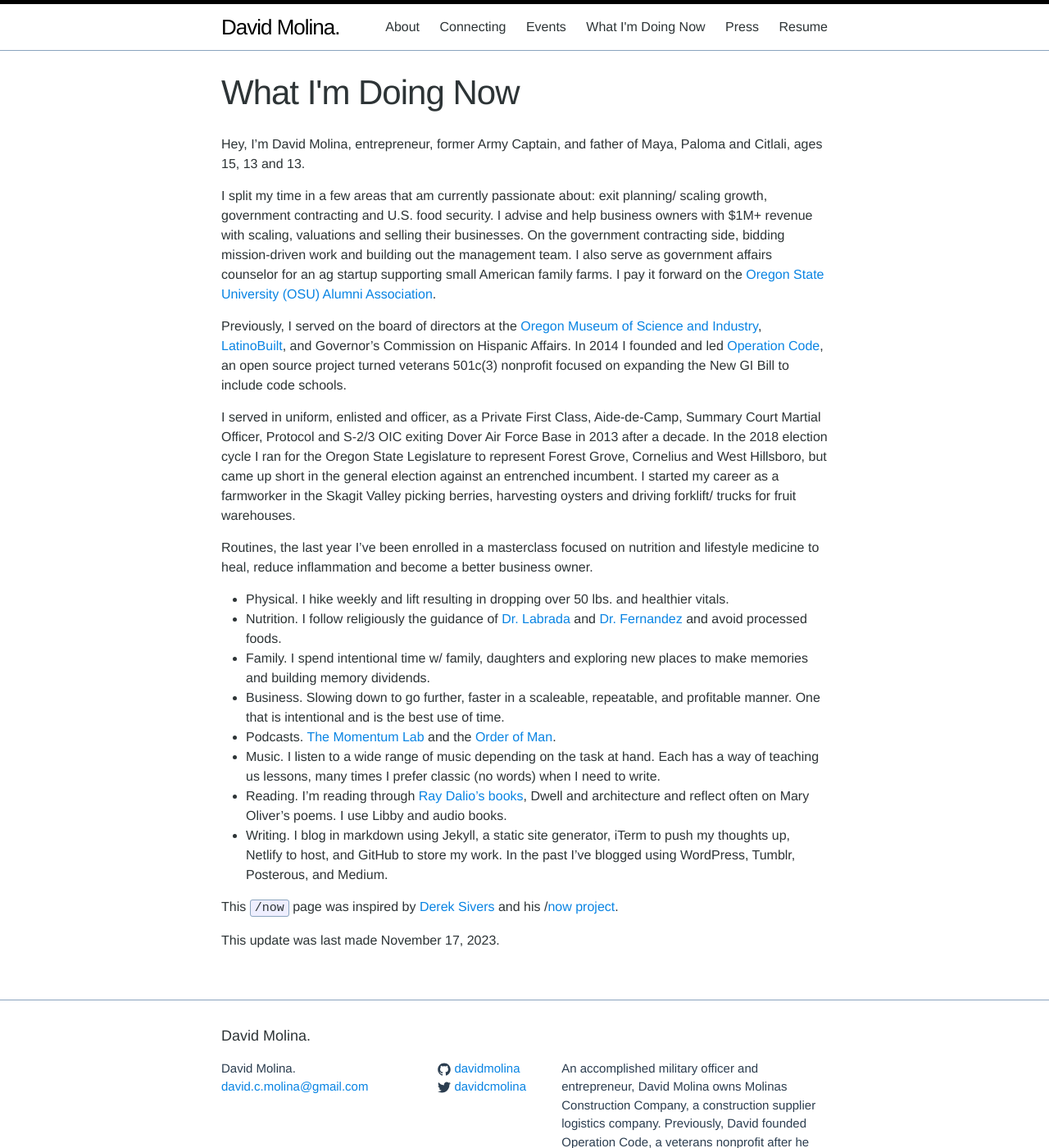
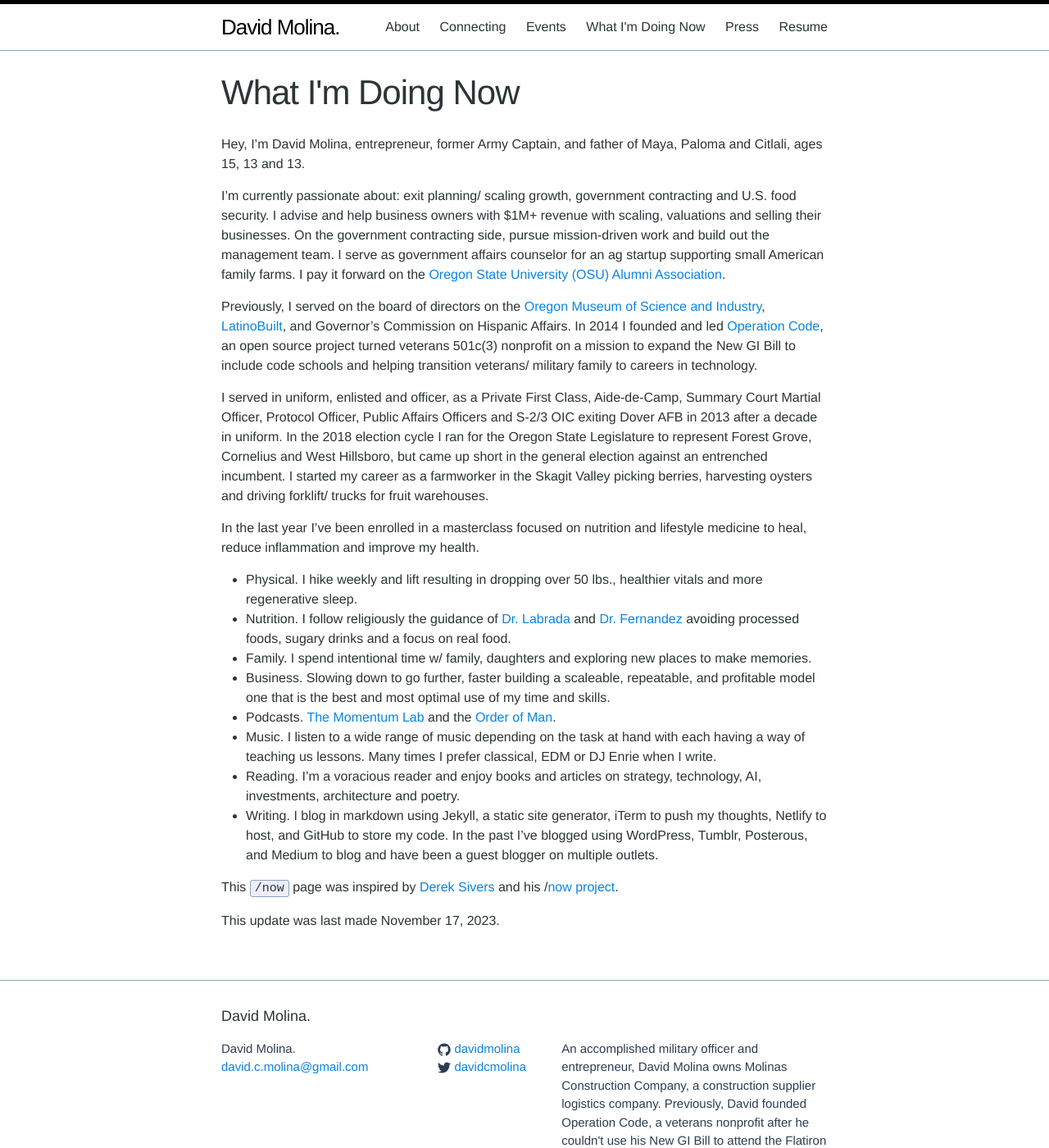
Before and after one commit to davidmolina/davidmolina.github.io, a Jekyll site: the page built from now.md, in a window 1280 px wide and 1400 px high. Shown: the whole window at 82% size. Built offline with Jekyll 4.4.1, drawn with Linux system fonts in a browser that asks for light colours.

Commit message:
fix /now typos

```diff
--- a/_posts/2010-04-28-a-commissioner-driven-commission-the-dalles-oregon.markdown
+++ b/_posts/2010-04-28-a-commissioner-driven-commission-the-dalles-oregon.markdown
@@ -16,6 +16,6 @@
 
 ---
 
-*Commissioner David Molina is an entrepreneur, blogger and Army Officer who was appointed by Governor Ted Kulongoski and has served on the Commission since April 2006 and as Vice Chair from July 1, 2008 to July 16, 2009.*
+*Commissioner David Molina, a small business owner and entrepreneur, was appointed by Governor Ted Kulongoski and has served on the Commission since April 2006 and as Vice Chair from July 1, 2008 to July 16, 2009. Molina earned a B.A. in Political Science and Officer Commission in Infantry from Oregon State University.*
 
 [Originally posted on Posterous](http://molina.posterous.com/)
--- a/now.md
+++ b/now.md
@@ -7,21 +7,21 @@ permalink: /now/
 
 Hey, I'm David Molina, entrepreneur, former Army Captain, and father of Maya, Paloma and Citlali, ages 15, 13 and 13.
 
-I split my time in a few areas that am currently passionate about: exit planning/ scaling growth, government contracting and U.S. food security. I advise and help business owners with $1M+ revenue with scaling, valuations and selling their businesses. On the government contracting side, bidding mission-driven work and building out the management team. I also serve as government affairs counselor for an ag startup supporting small American family farms. I pay it forward on the [Oregon State University (OSU) Alumni Association](https://fororegonstate.org/).
+I'm currently passionate about: exit planning/ scaling growth, government contracting and U.S. food security. I advise and help business owners with $1M+ revenue with scaling, valuations and selling their businesses. On the government contracting side, pursue mission-driven work and build out the management team. I serve as government affairs counselor for an ag startup supporting small American family farms. I pay it forward on the [Oregon State University (OSU) Alumni Association](https://fororegonstate.org/).
 
-Previously, I served on the board of directors at the [Oregon Museum of Science and Industry](https://omsi.edu/), [LatinoBuilt](https://latinobuilt.org/), and Governor's Commission on Hispanic Affairs. In 2014 I founded and led [Operation Code](https://www.operationcode.org), an open source project turned veterans 501c(3) nonprofit focused on expanding the New GI Bill to include code schools.
+Previously, I served on the board of directors on the [Oregon Museum of Science and Industry](https://omsi.edu/), [LatinoBuilt](https://latinobuilt.org/), and Governor's Commission on Hispanic Affairs. In 2014 I founded and led [Operation Code](https://www.operationcode.org), an open source project turned veterans 501c(3) nonprofit on a mission to expand the New GI Bill to include code schools and helping transition veterans/ military family to careers in technology.
 
-I served in uniform, enlisted and officer, as a Private First Class, Aide-de-Camp, Summary Court Martial Officer, Protocol and S-2/3 OIC exiting Dover Air Force Base in 2013 after a decade. In the 2018 election cycle I ran for the Oregon State Legislature to represent Forest Grove, Cornelius and West Hillsboro, but came up short in the general election against an entrenched incumbent. I started my career as a farmworker in the Skagit Valley picking berries, harvesting oysters and driving forklift/ trucks for fruit warehouses.
+I served in uniform, enlisted and officer, as a Private First Class, Aide-de-Camp, Summary Court Martial Officer, Protocol Officer, Public Affairs Officers and S-2/3 OIC exiting Dover AFB in 2013 after a decade in uniform. In the 2018 election cycle I ran for the Oregon State Legislature to represent Forest Grove, Cornelius and West Hillsboro, but came up short in the general election against an entrenched incumbent. I started my career as a farmworker in the Skagit Valley picking berries, harvesting oysters and driving forklift/ trucks for fruit warehouses.
 
-Routines, the last year I've been enrolled in a masterclass focused on nutrition and lifestyle medicine to heal, reduce inflammation and become a better business owner.
-- Physical. I hike weekly and lift resulting in dropping over 50 lbs. and healthier vitals.
-- Nutrition. I follow religiously the guidance of [Dr. Labrada](https://www.facebook.com/DiabetesDrLabradanutr/) and [Dr. Fernandez](https://www.facebook.com/Dr.EduardoFernandez) and avoid processed foods.
-- Family. I spend intentional time w/ family, daughters and exploring new places to make memories and building memory dividends.
-- Business. Slowing down to go further, faster in a scaleable, repeatable, and profitable manner. One that is intentional and is the best use of time.
+In the last year I've been enrolled in a masterclass focused on nutrition and lifestyle medicine to heal, reduce inflammation and improve my health.
+- Physical. I hike weekly and lift resulting in dropping over 50 lbs., healthier vitals and more regenerative sleep.
+- Nutrition. I follow religiously the guidance of [Dr. Labrada](https://www.facebook.com/DiabetesDrLabradanutr/) and [Dr. Fernandez](https://www.facebook.com/Dr.EduardoFernandez) avoiding processed foods, sugary drinks and a focus on real food.
+- Family. I spend intentional time w/ family, daughters and exploring new places to make memories.
+- Business. Slowing down to go further, faster building a scaleable, repeatable, and profitable model one that is the best and most optimal use of my time and skills.
 - Podcasts. [The Momentum Lab](https://www.charfen.com/podcast/) and the [Order of Man](https://www.orderofman.com/).
-- Music. I listen to a wide range of music depending on the task at hand. Each has a way of teaching us lessons, many times I prefer classic (no words) when I need to write.
-- Reading. I'm reading through [Ray Dalio's books](https://www.principles.com/), Dwell and architecture and reflect often on Mary Oliver's poems. I use Libby and audio books.
-- Writing. I blog in markdown using Jekyll, a static site generator, iTerm to push my thoughts up, Netlify to host, and GitHub to store my work. In the past I've blogged using WordPress, Tumblr, Posterous, and Medium.
+- Music. I listen to a wide range of music depending on the task at hand with each having a way of teaching us lessons. Many times I prefer classical, EDM or DJ Enrie when I write.
+- Reading. I'm a voracious reader and enjoy books and articles on strategy, technology, AI, investments, architecture and poetry.
+- Writing. I blog in markdown using Jekyll, a static site generator, iTerm to push my thoughts, Netlify to host, and GitHub to store my code. In the past I've blogged using WordPress, Tumblr, Posterous, and Medium to blog and have been a guest blogger on multiple outlets.
 
 This `/now` page was inspired by [Derek Sivers](https://sivers.org/) and his /[now project](https://sivers.org/nowff).
 
```
